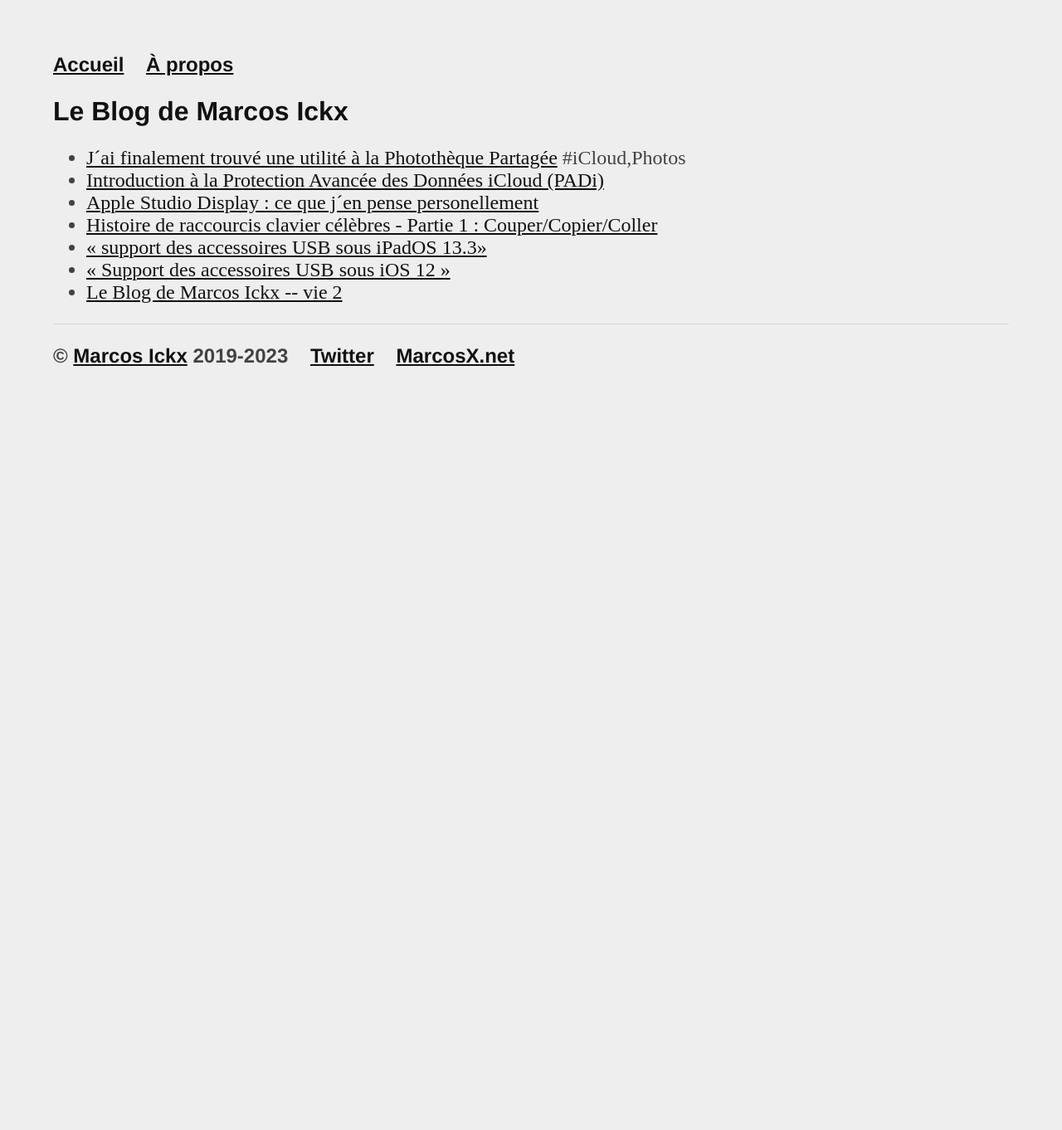
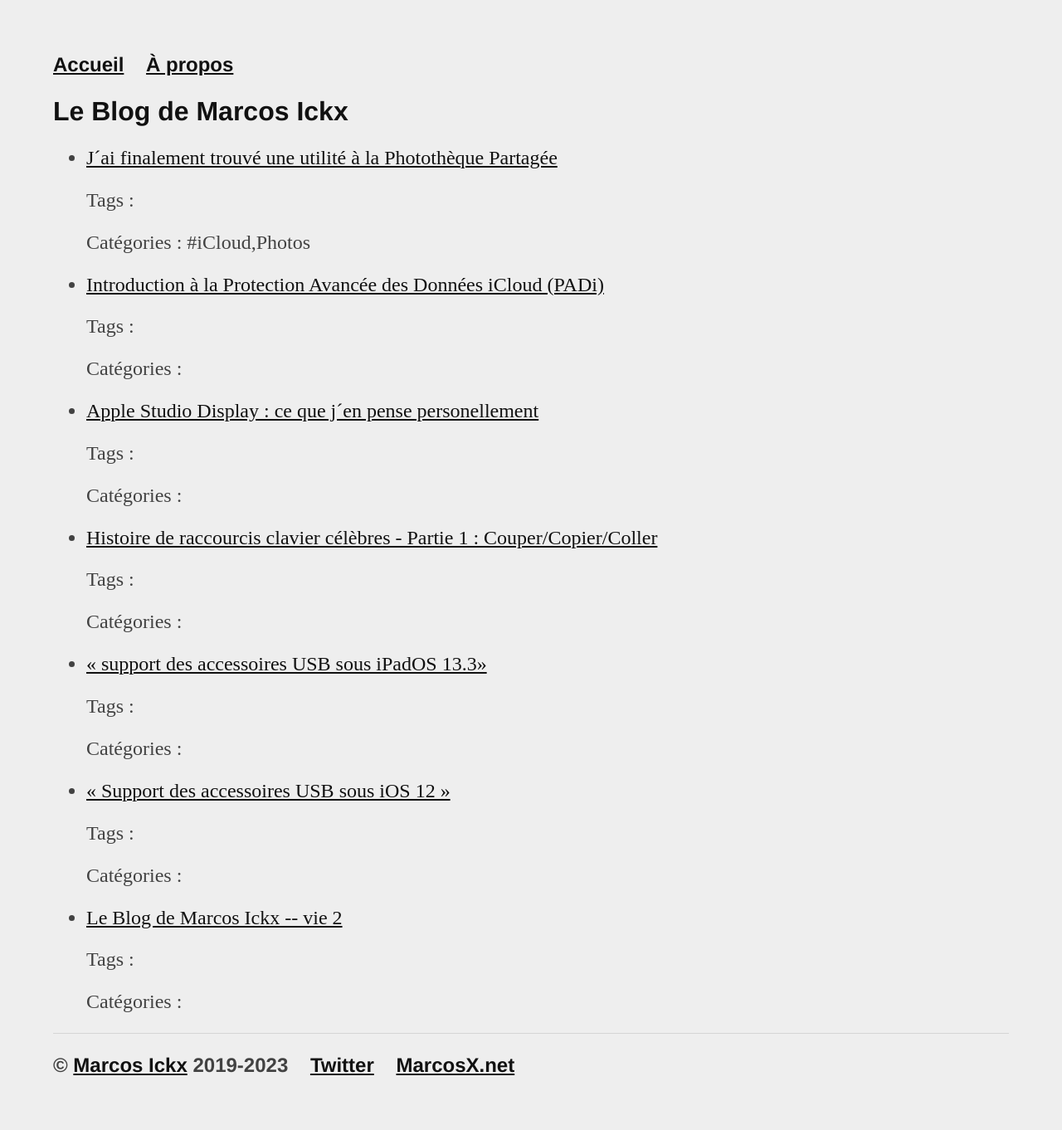
Before and after one commit to MarcosIckx/PreviewMarcosxNet, a Jekyll site: the page built from blog/index.html, in a window 1280 px wide. Shown: the whole page at 83% size. Built offline with Jekyll 4.4.1, drawn with Linux system fonts in a browser that asks for light colours; before the commit the page ends 900 px from its top, so only the background shows below that.

Commit message:
Update index.html

```diff
--- a/blog/index.html
+++ b/blog/index.html
@@ -2,15 +2,16 @@
 layout: default
 title: Le Blog de Marcos Ickx
 ---
-<h1>{{ page.title }}</h1>
+<h1>{{ page.title }} {{ date }}</h1>
 
 <ul>
   {% for post in site.posts %}
     <li>
       <div>
-        <a href="{{ post.url }}">{{ post.title }}</a>
-        <span>{% for tag in post.tags %} #{{ tag }}{% unless forloop.last %}, &nbsp;{% endunless %}{% endfor %}</span>
-        <span>{% for category in post.categories %} #{{ category }}{% unless forloop.last %}, &nbsp;{% endunless %}{% endfor %}</span>
+        <p><a href="{{ post.url }}">{{ post.title }}</a></p>
+        <span>Tags : {% for tag in post.tags %}#{{ tag }}{% unless forloop.last %}, &nbsp;{% endunless %}{% endfor %}</span>
+        <p></p>
+        <span>Catégories : {% for category in post.categories %} #{{ category }}{% unless forloop.last %}, &nbsp;{% endunless %}{% endfor %}</span>
       </div>
     </li>
   {% endfor %}
```
